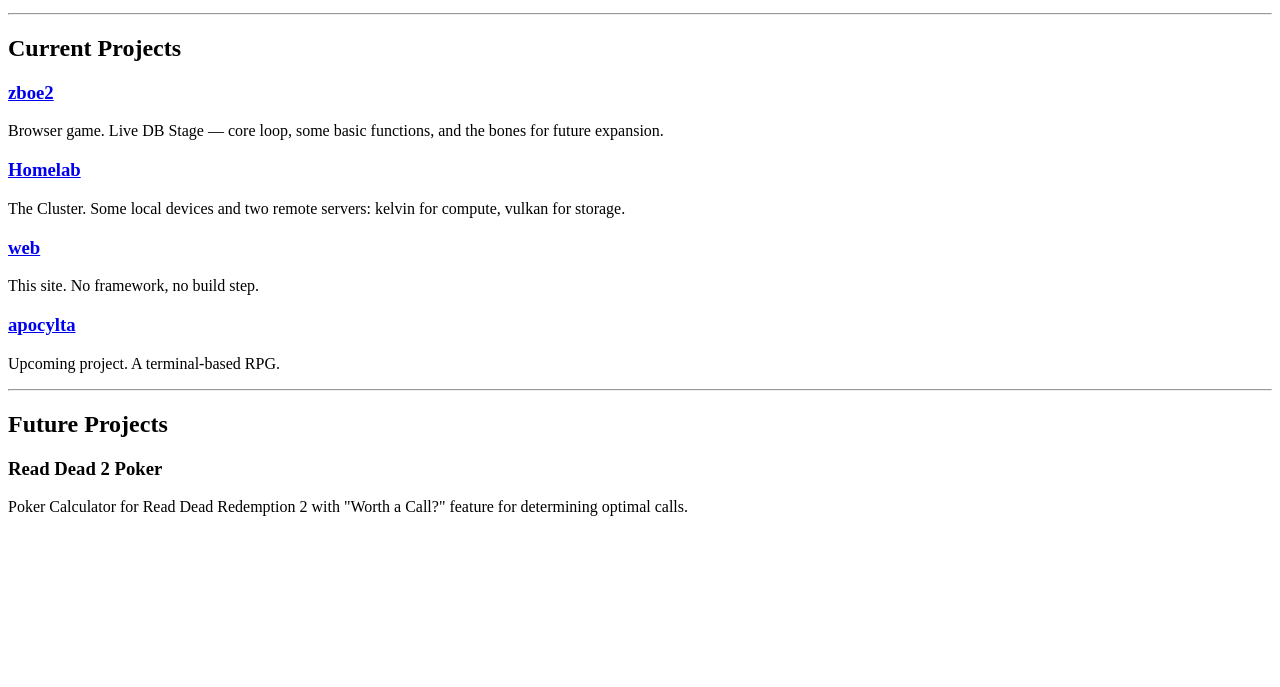
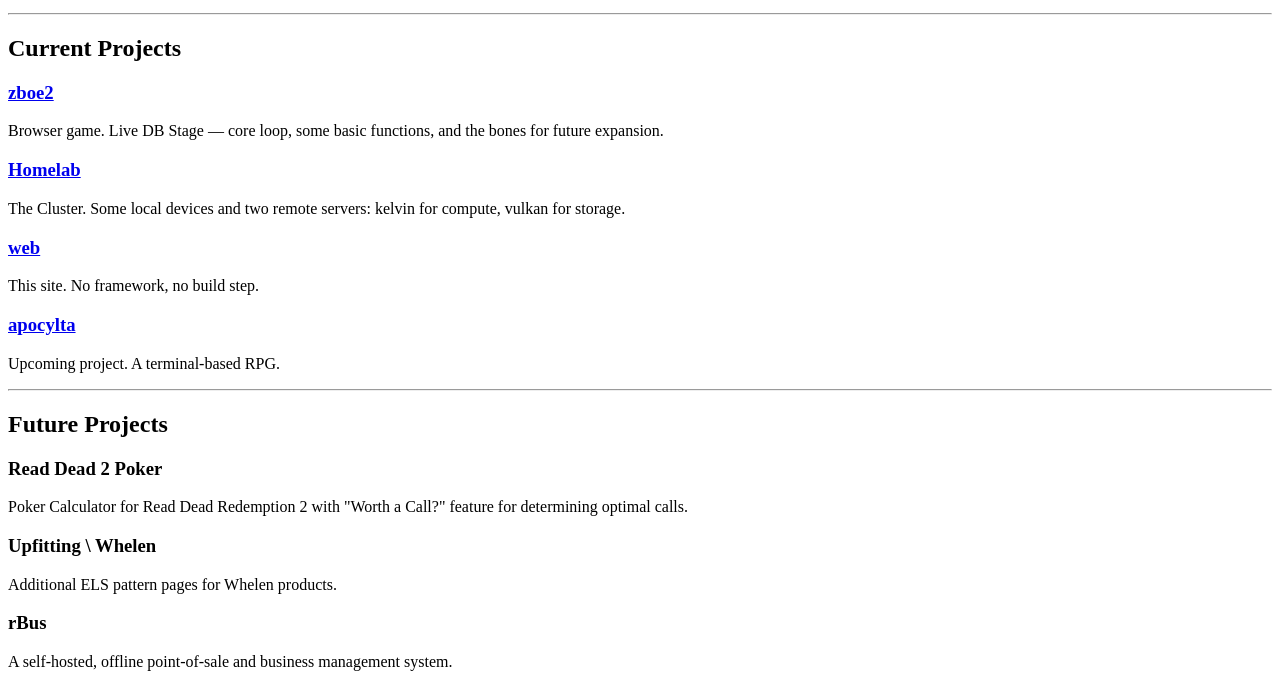
Before and after one commit to rvzm/rvzm.me, a plain HTML site: page pages/projects/index.html in a window 1280 px wide. Shown: the part 127-814 px from the top of the page. Drawn offline with Linux system fonts and the light colour scheme.

Commit message:
updated projects index

```diff
--- a/pages/projects/index.html
+++ b/pages/projects/index.html
@@ -41,4 +41,15 @@ configured, which is usually a subset of this.</p>
       <p class="repo-desc">Poker Calculator for Read Dead Redemption 2 with "Worth a Call?" feature for determining optimal calls.</p>
     </div></div>
   </div>
+  <div class="col-md-6">
+    <div class="card h-100"><div class="card-body">
+      <h3 class="repo-name">Upfitting \ Whelen</h3>
+      <p class="repo-desc">Additional ELS pattern pages for Whelen products.</p>
+    </div></div>
+  </div>
+  <div class="col-md-6">
+    <div class="card h-100"><div class="card-body">
+      <h3 class="repo-name">rBus</h3>
+      <p class="repo-desc">A self-hosted, offline point-of-sale and business management system.</p>
+    </div></div>
 </div>
```
